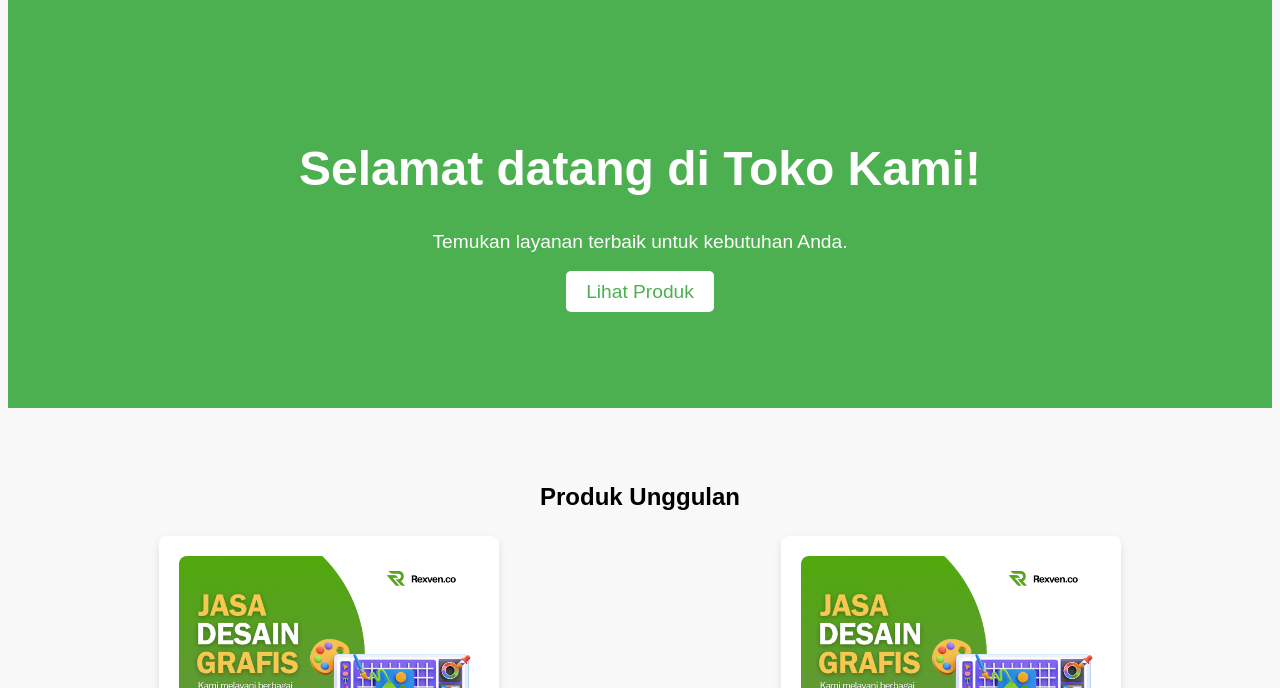
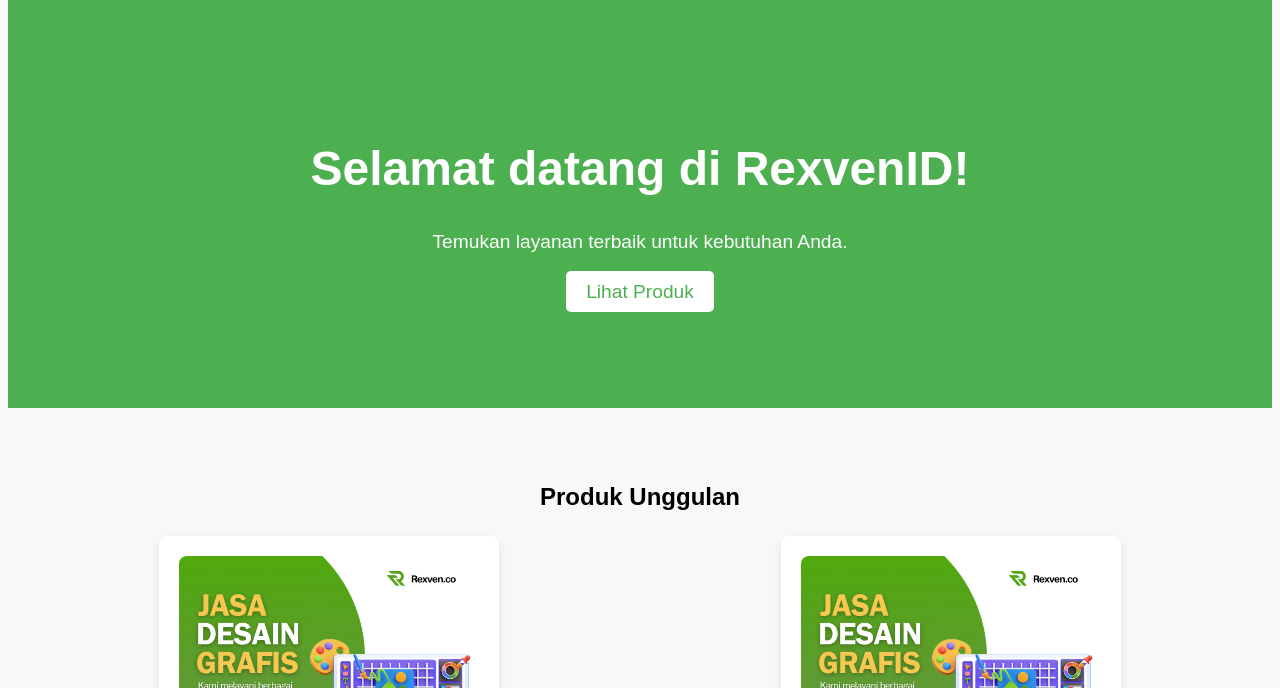
Before and after one commit to RexvenID/RexvenID, a plain HTML site: page index.html in a window 1280 px wide. Shown: the part 112-800 px from the top of the page. Drawn offline with nearby package versions, Linux system fonts and the light colour scheme.

Commit message:
index.html

```diff
--- a/index.html
+++ b/index.html
@@ -20,7 +20,7 @@
     </header>
 
     <section id="home" class="hero">
-      <h1>Selamat datang di Toko Kami!</h1>
+      <h1>Selamat datang di RexvenID!</h1>
       <p>Temukan layanan terbaik untuk kebutuhan Anda.</p>
       <a href="#products" class="cta-btn">Lihat Produk</a>
     </section>
```
